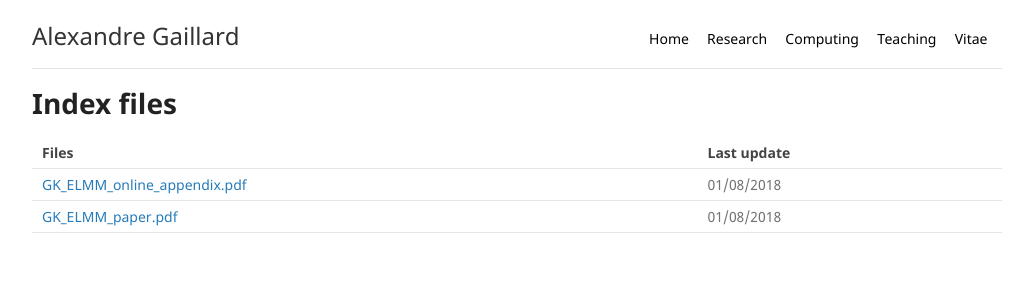
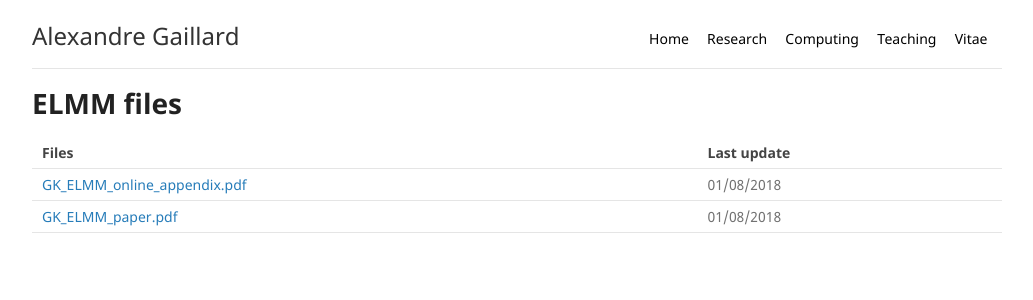
Before and after one commit to AGaillardTSE/AGaillardTSE.github.io, a Jekyll site: the page built from projects/ELMM/index.md, in a window 1280 px wide. Shown: the top 300 px of the page, without its empty margins (123-1156 px from the left). Built offline with Jekyll 4.4.1, drawn with Linux system fonts in a browser that asks for light colours; our own code applies the rules of GitHub Pages for plain Markdown files.

Commit message:
Update index.md

```diff
--- a/projects/ELMM/index.md
+++ b/projects/ELMM/index.md
@@ -3,7 +3,7 @@ layout: page
 redirect_from: "?dir=ELMM"
 ---
 
-# Index files
+# ELMM files
 
 | Files       |  Last update |
 |:-------------|:------------------|
```
